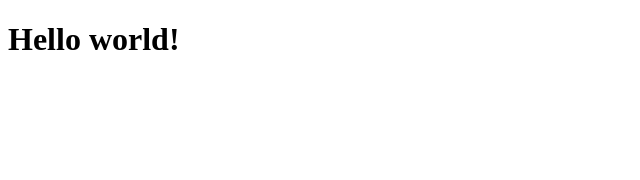
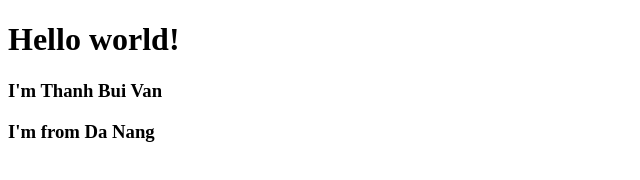
Before and after one commit to thanhbv-kozocom/git-kozo-c1, a plain HTML site: page index.html in a window 1280 px wide. Shown: the whole page, without its empty margins (0-640 px from the left). Drawn offline with Linux system fonts and the light colour scheme.

Commit message:
Update index.html

```diff
--- a/index.html
+++ b/index.html
@@ -8,5 +8,7 @@
 </head>
 <body>
   <h1>Hello world!</h1>
+  <h3>I'm Thanh Bui Van</h3>
+  <h3>I'm from Da Nang</h3>
 </body>
 </html>
```
